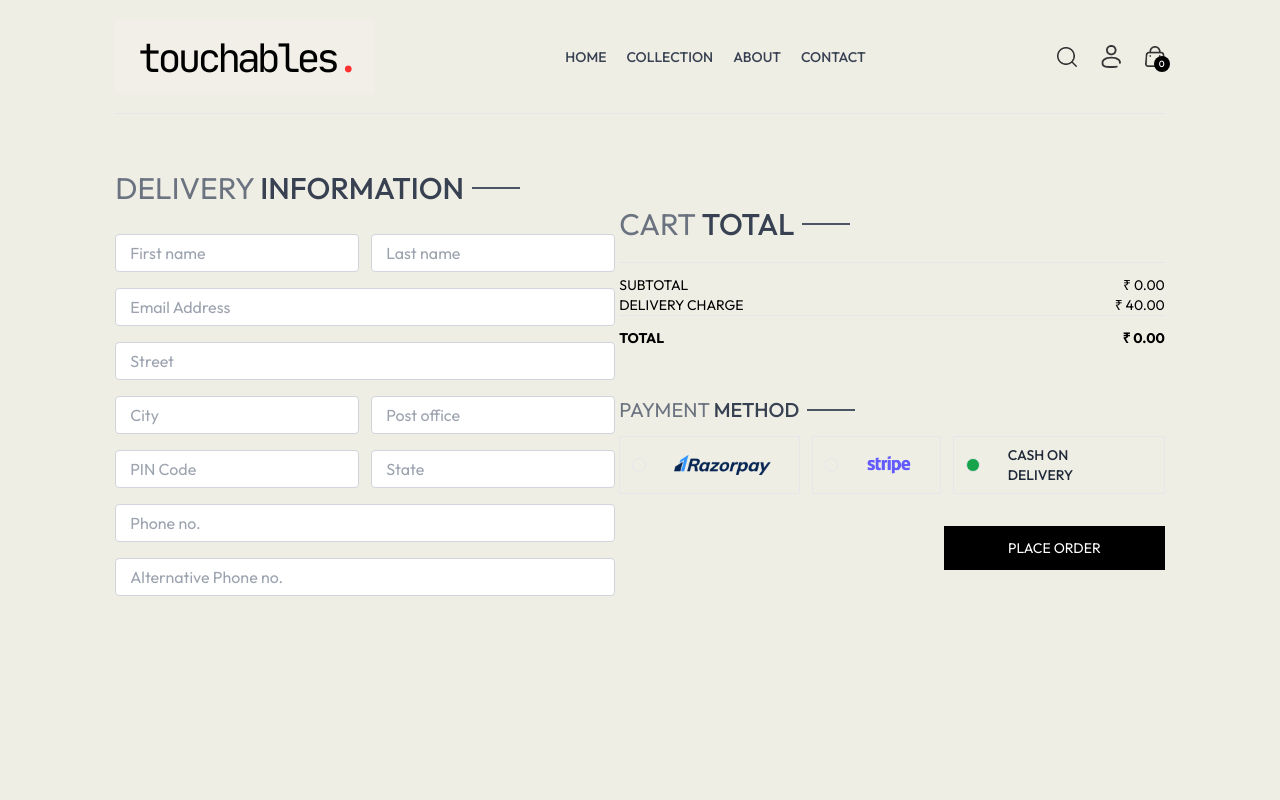
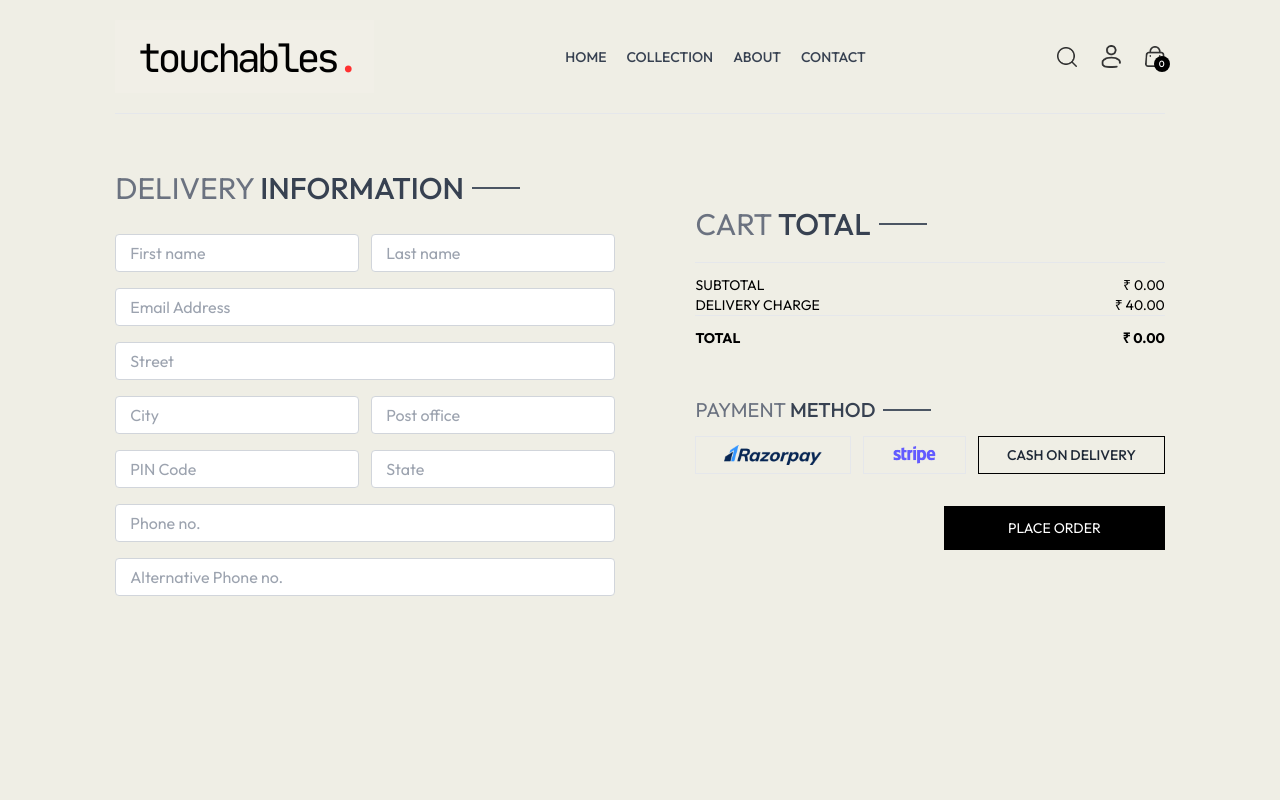
Before and after one commit to Snehasish321/eCommerce, a React (Vite) app in the folder frontend/: page /place-order in a window 1280 px wide. Shown: the top 800 px of the page. Built offline with nearby package versions, Linux system fonts and the light colour scheme.

Commit message:
paymentPageUpdated

```diff
--- a/frontend/src/pages/PlaceOrder.jsx
+++ b/frontend/src/pages/PlaceOrder.jsx
@@ -42,20 +42,17 @@ const PlaceOrder = () => {
           <Title text1={'PAYMENT'} text2={'METHOD'} />
           <div className='flex gap-3 flex-col lg:flex-row'>
             {/* Razorpay */}
-            <div onClick={() => setMethod('razorpay')} className='flex items-center gap-3 border p-2 px-3 cursor-pointer'>
-              <div className={`w-3.5 h-3.5 border rounded-full ${method === 'razorpay' ? 'bg-green-600' : ''}`}></div>
+            <div onClick={() => setMethod('razorpay')} className={`flex items-center gap-3 border p-2 px-3 cursor-pointer ${method === 'razorpay' ? 'border-black' : ''}`}>
               <img className='h-5 mx-4' src={assets.razorpay_logo} alt="Razorpay" />
             </div>
 
             {/* Stripe */}
-            <div onClick={() => setMethod('stripe')} className='flex items-center gap-3 border p-2 px-3 cursor-pointer'>
-              <div className={`w-3.5 h-3.5 border rounded-full ${method === 'stripe' ? 'bg-green-600' : ''}`}></div>
+            <div onClick={() => setMethod('stripe')} className={`flex items-center gap-3 border p-2 px-3 cursor-pointer ${method === 'stripe' ? 'border-black' : ''}`}>
               <img className='h-5 mx-4' src={assets.stripe_logo} alt="Stripe" />
             </div>
 
             {/* Cash on Delivery */}
-            <div onClick={() => setMethod('cod')} className='flex items-center gap-3 border p-2 px-3 cursor-pointer'>
-              <div className={`w-3.5 h-3.5 border rounded-full ${method === 'cod' ? 'bg-green-600' : ''}`}></div>
+            <div onClick={() => setMethod('cod')} className={`flex items-center gap-3 border p-2 px-3 cursor-pointer ${method === 'cod' ? 'border-black' : ''}`}>
               <p className='text-gray-800 text-sm font-medium mx-4'>CASH ON DELIVERY</p>
             </div>
           </div>
```
